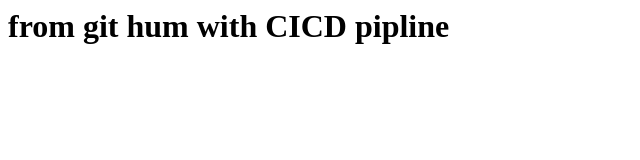
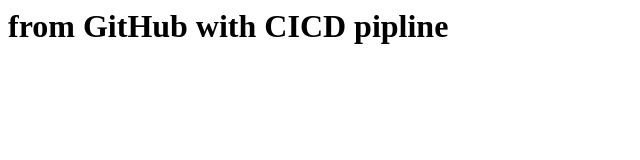
Before and after one commit to NaylaAlshamsi/my-project, a plain HTML site: page index.html in a window 1280 px wide. Shown: the whole page, without its empty margins (0-640 px from the left). Drawn offline with Linux system fonts and the light colour scheme.

Commit message:
Update index.html

```diff
--- a/index.html
+++ b/index.html
@@ -1 +1 @@
-<h1>from git hum with CICD pipline </h1>
+<h1>from GitHub with CICD pipline </h1>
```
